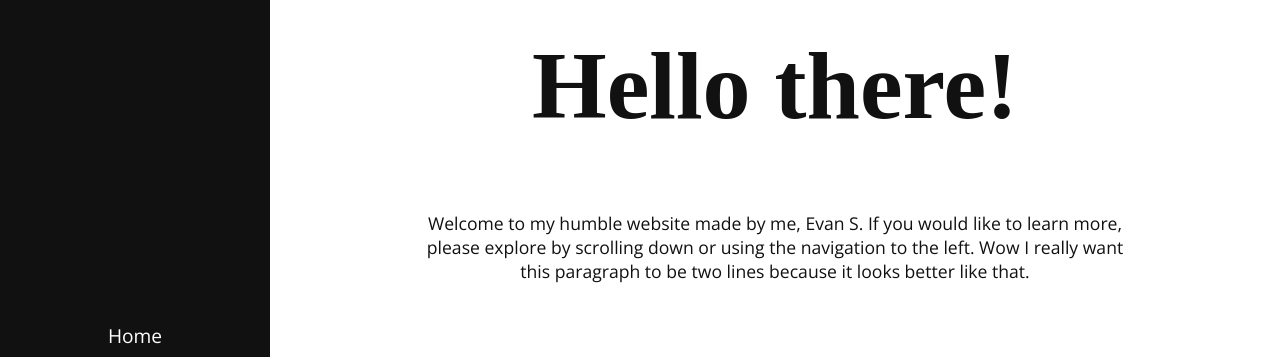
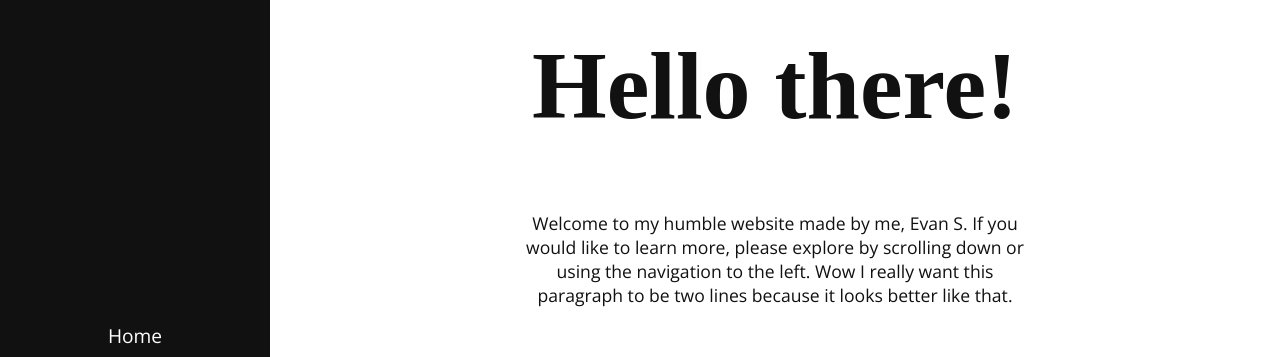
Before and after one commit to H-alpha/H-alpha.github.io, a plain HTML site: page index.html in a window 1280 px wide. Shown: the top 357 px of the page. Drawn offline with nearby package versions, Linux system fonts and the light colour scheme; a web font is replaced by a local one.

```diff
--- a/home.css
+++ b/home.css
@@ -27,7 +27,7 @@
 }
 
 p{
-  padding:0 150px;
+  padding:0 250px;
   text-align: center;
   font-size: 1.1em;
 }
```
Also changed, not shown: 1 other file.
